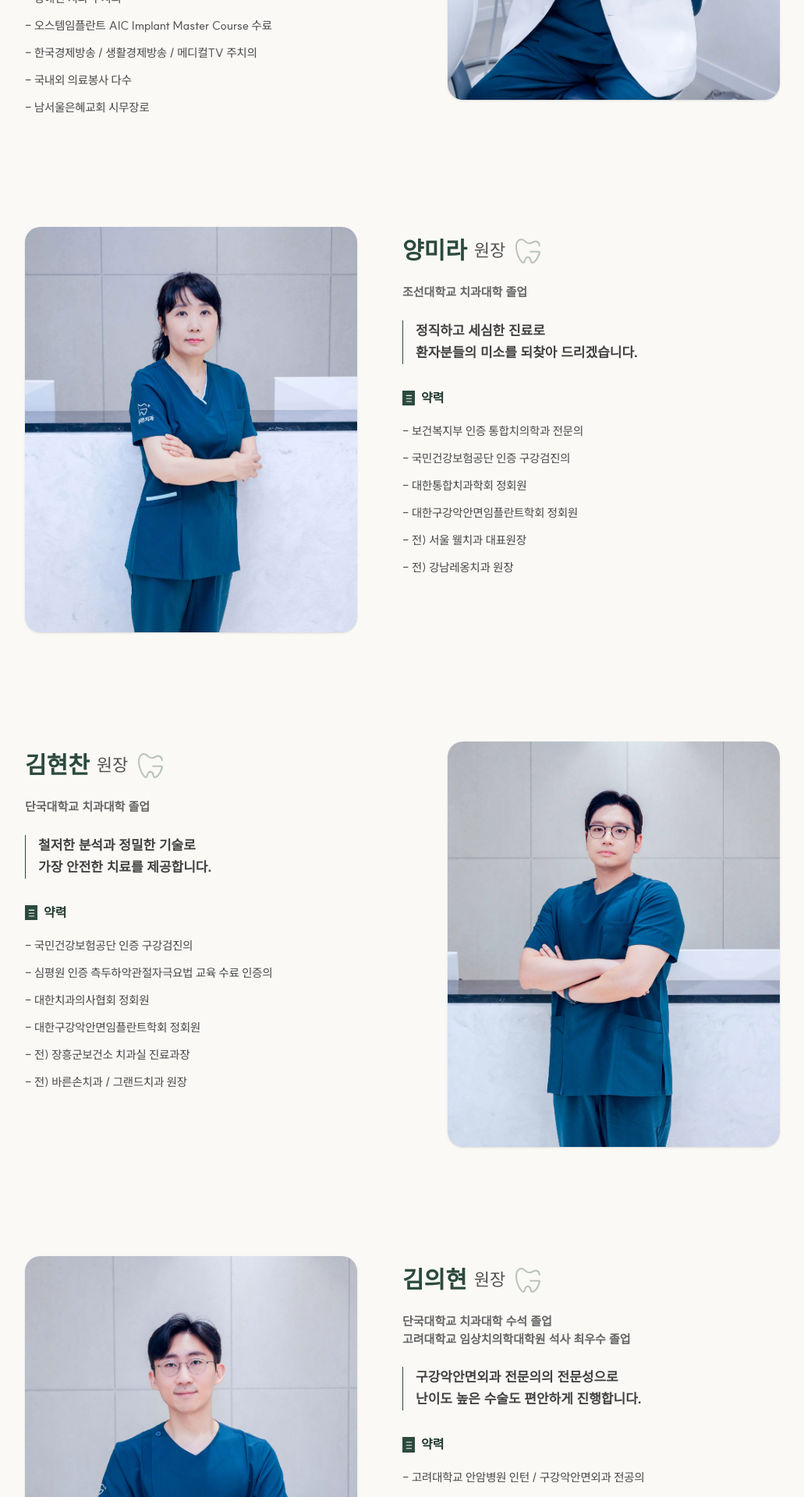
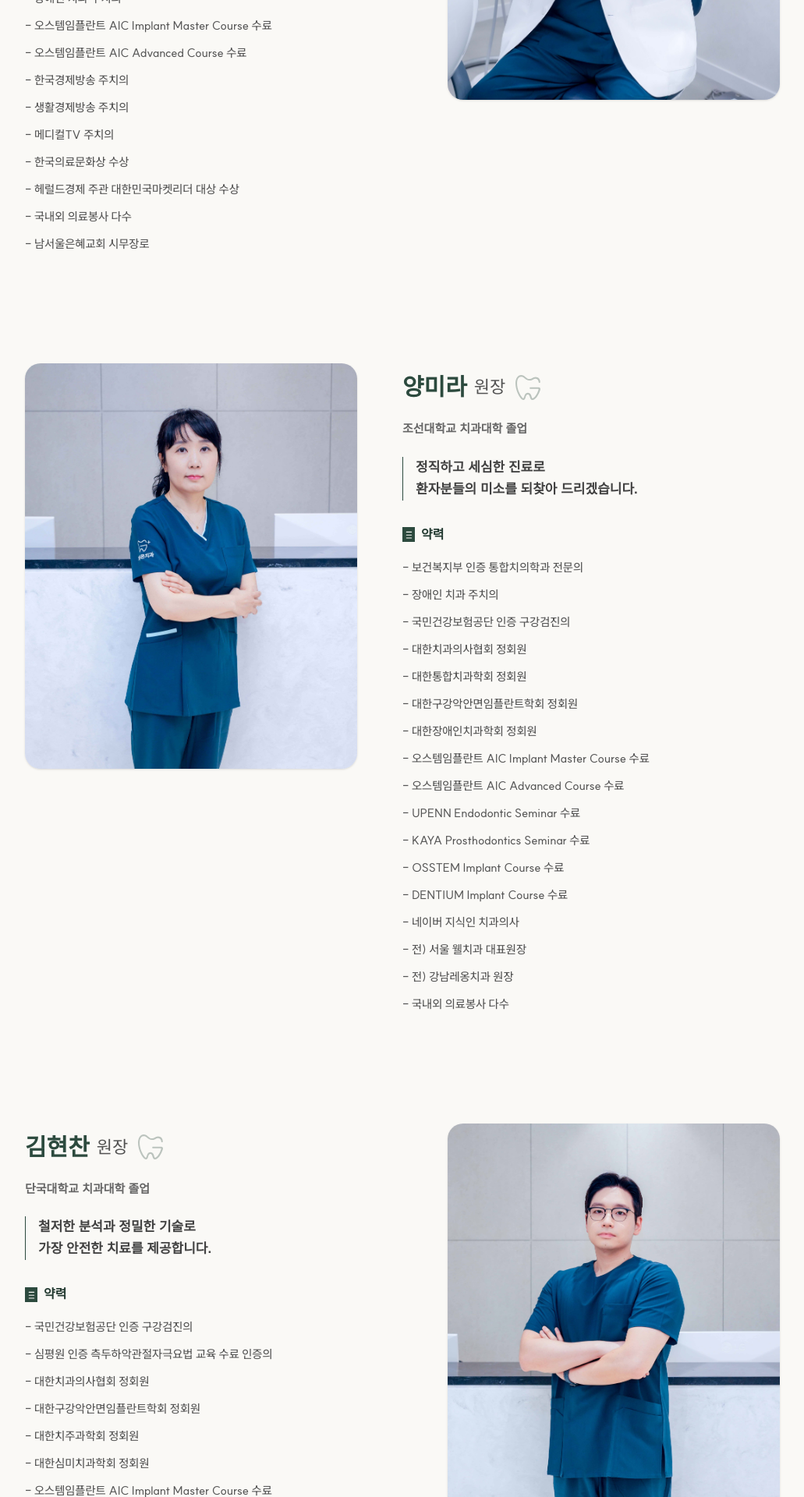
Before and after one commit to BIOADDLAB/gidon, a Next.js app: page /doctors in a window 1280 px wide. Shown: the part 1100-3020 px from the top of the page at 78% size, without its empty margins (124-1155 px from the left). Built offline with nearby package versions, Linux system fonts and the light colour scheme; no server answers; the database is empty; a web font is replaced by a local one.

Commit message:
feat: 업체 수정사항 반영 - 약력 추가

```diff
--- a/src/app/doctors/page.tsx
+++ b/src/app/doctors/page.tsx
@@ -1,4 +1,6 @@
-// pages/doctors/page.tsx
+// #LINK: pages/doctors/page.tsx
+// #STYLE: 원장 4인의 전체 약력(history) 누락분 완전 동기화
+// #ISSUE: 기존 코드에 누락되어 있던 세미나 수료, 학회 활동, 방송 자문 및 수상 내역 전체 반영
 
 import HeroSection from '@/components/HeroSection';
 import MapSection from './../../components/MapStion';
@@ -19,7 +21,7 @@ interface DoctorProps {
 export default function DoctorsPage() {
     const doctorsMenuList = ['의료진소개'];
 
-    // #FIX: 이미지 경로 오타 수정 및 데이터 정리
+    // #FIX: 각 원장님별 원본 약력 텍스트와 대조하여 누락된 이력 전체 추가
     const doctorList: DoctorProps[] = [
         {
             id: 1,
@@ -34,7 +36,12 @@ export default function DoctorsPage() {
                 '국민건강보험공단 인증 구강검진의',
                 '장애인 치과 주치의',
                 '오스템임플란트 AIC Implant Master Course 수료',
-                '한국경제방송 / 생활경제방송 / 메디컬TV 주치의',
+                '오스템임플란트 AIC Advanced Course 수료',
+                '한국경제방송 주치의',
+                '생활경제방송 주치의',
+                '메디컬TV 주치의',
+                '한국의료문화상 수상',
+                '헤럴드경제 주관 대한민국마켓리더 대상 수상',
                 '국내외 의료봉사 다수',
                 '남서울은혜교회 시무장로',
             ],
@@ -49,11 +56,22 @@ export default function DoctorsPage() {
             specialties: ['보건복지부 인증 통합치의학과 전문의'],
             history: [
                 '보건복지부 인증 통합치의학과 전문의',
+                '장애인 치과 주치의',
                 '국민건강보험공단 인증 구강검진의',
+                '대한치과의사협회 정회원',
                 '대한통합치과학회 정회원',
                 '대한구강악안면임플란트학회 정회원',
+                '대한장애인치과학회 정회원',
+                '오스템임플란트 AIC Implant Master Course 수료',
+                '오스템임플란트 AIC Advanced Course 수료',
+                'UPENN Endodontic Seminar 수료',
+                'KAYA Prosthodontics Seminar 수료',
+                'OSSTEM Implant Course 수료',
+                'DENTIUM Implant Course 수료',
+                '네이버 지식인 치과의사',
                 '전) 서울 웰치과 대표원장',
                 '전) 강남레옹치과 원장',
+                '국내외 의료봉사 다수',
             ],
             imgSrc: '/images/doctor_2.jpg',
         },
@@ -63,14 +81,24 @@ export default function DoctorsPage() {
             position: '원장',
             intro: '철저한 분석과 정밀한 기술로\n가장 안전한 치료를 제공합니다.',
             education: '단국대학교 치과대학 졸업',
-            specialties: ['심평원 인증 측두하악관절자극요법 인증의'],
+            specialties: ['심평원 인증 측두하악관절자극요법 교육 수료 인증의'],
             history: [
                 '국민건강보험공단 인증 구강검진의',
                 '심평원 인증 측두하악관절자극요법 교육 수료 인증의',
                 '대한치과의사협회 정회원',
                 '대한구강악안면임플란트학회 정회원',
+                '대한치주과학회 정회원',
+                '대한심미치과학회 정회원',
+                '오스템임플란트 AIC Implant Master Course 수료',
+                '오스템임플란트 AIC Advanced Course 수료',
+                '서울대학교 치의학대학원 Advanced Periodontal Implant Course 수료',
+                'University of Pennsylvania Endodontic Course 수료',
+                'Dentis Implant All-in-One Seminar 수료',
+                'ATC 심미보철 세미나 수료',
+                '최소삭제 라미네이트 세미나 수료',
                 '전) 장흥군보건소 치과실 진료과장',
-                '전) 바른손치과 / 그랜드치과 원장',
+                '전) 바른손치과 원장',
+                '전) 그랜드치과 원장',
             ],
             imgSrc: '/images/doctor_3.jpg',
         },
@@ -79,12 +107,23 @@ export default function DoctorsPage() {
             name: '김의현',
             position: '원장',
             intro: '구강악안면외과 전문의의 전문성으로\n난이도 높은 수술도 편안하게 진행합니다.',
-            education: '단국대학교 치과대학 수석 졸업 \n고려대학교 임상치의학대학원 석사 최우수 졸업',
+            education:
+                '단국대학교 치과대학 수석 입학 · 졸업\n고려대학교 임상치의학대학원 임플란트학과 석사 최우수 졸업',
             specialties: ['보건복지부 인증 구강악안면외과 전문의'],
             history: [
-                '고려대학교 안암병원 인턴 / 구강악안면외과 전공의',
+                '고려대학교 안암병원 인턴',
+                '고려대학교 안암병원 구강악안면외과 전공의',
                 '보건복지부 인증 구강악안면외과 전문의',
                 '대한악안면성형재건학회 인정의',
+                '대한치과의사협회 정회원',
+                '대한구강악안면외과학회 정회원',
+                '대한악안면성형재건학회 정회원',
+                '대한구강악안면임플란트학회 정회원',
+                '오스템임플란트 AIC Implant Master Course 수료',
+                '오스템임플란트 AIC Advanced Course 수료',
+                '서울아산병원 파견의',
+                '국립암센터 파견의',
+                '중앙병역판정검사소 수석 병역판정의사',
                 '전) 온아치과 마석점 원장',
             ],
             imgSrc: '/images/doctor_4.jpg',
@@ -165,7 +204,7 @@ export default function DoctorsPage() {
                                         </div>
                                     </div>
 
-                                    {/* #FIX: 이미지 영역 - 고정 높이와 object-cover로 비율 깨짐 방지 */}
+                                    {/* 이미지 영역 */}
                                     <div className="order-1 md:order-none w-full md:w-[44%] shrink-0">
                                         <div className="overflow-hidden rounded-[20px] bg-gray-100 shadow-sm h-[320px] md:h-[520px]">
                                             <img
```
